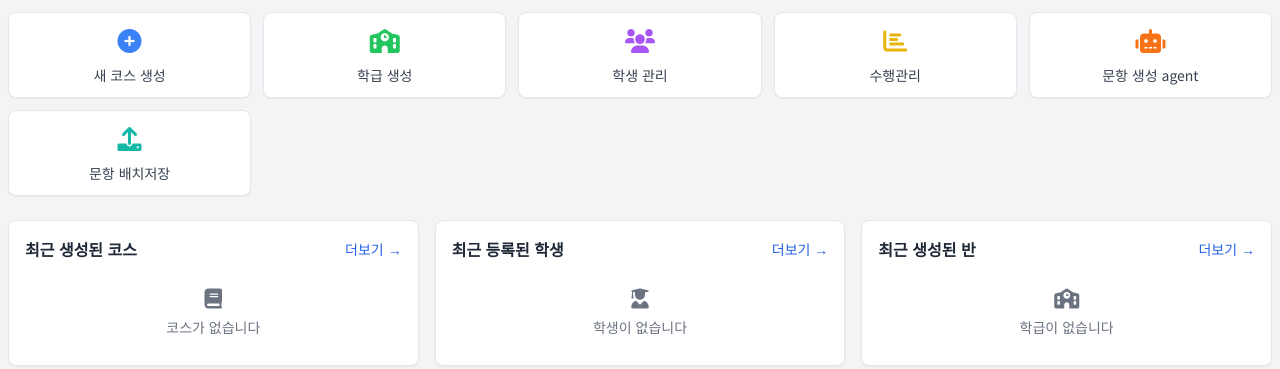
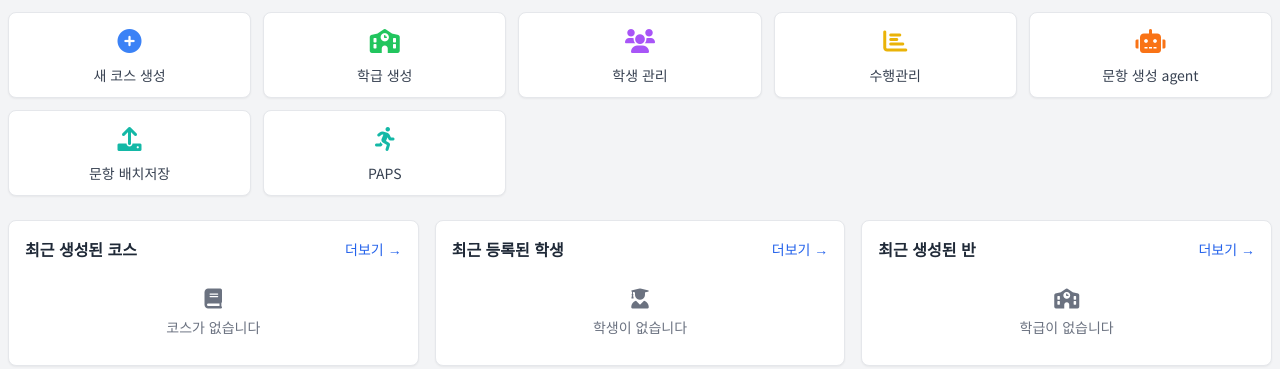
Before and after one commit to kmetastudy/megaclass, a Django app: template templates/teacher/dashboard.html in a window 1280 px wide. Shown: the part 560-929 px from the top of the page. Run offline with Django 5.2, Linux system fonts and the light colour scheme; the template is opened without the code that fills it, so the values that code supplies are empty; some libraries are stand-ins or nearby versions.

Commit message:
[Feat]: paps 이동 버튼 추가

```diff
--- a/templates/teacher/dashboard.html
+++ b/templates/teacher/dashboard.html
@@ -180,6 +180,10 @@
             <i class="fas fa-upload text-teal-500 text-2xl mb-2"></i>
             <span class="text-sm font-medium text-gray-700">문항 배치저장</span>
         </a>
+        <a href="{% url 'physical_education:teacher_dashboard' %}" class="flex flex-col items-center justify-center p-3 bg-white rounded-lg shadow-sm border border-gray-200 hover:shadow-md transition-shadow">
+            <i class="fas fa-person-running text-teal-500 text-2xl mb-2"></i>
+            <span class="text-sm font-medium text-gray-700">PAPS</span>
+        </a>
     </div>
 </div>
 
```
